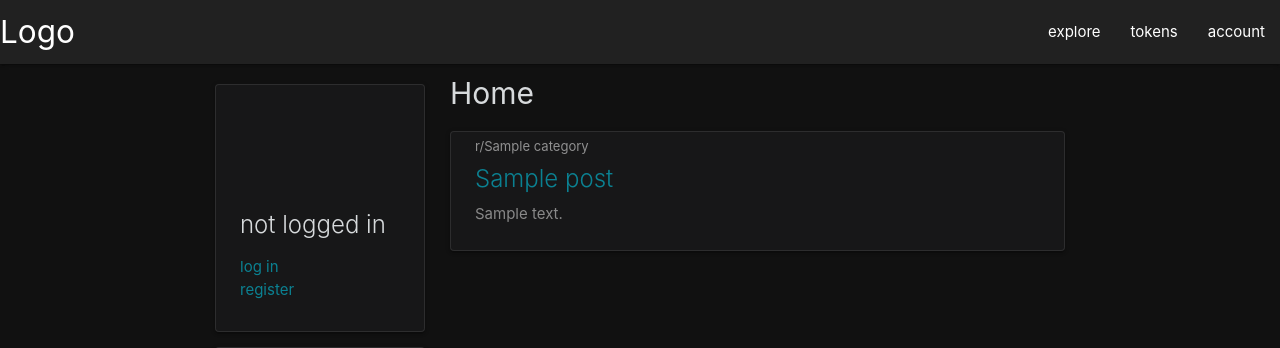
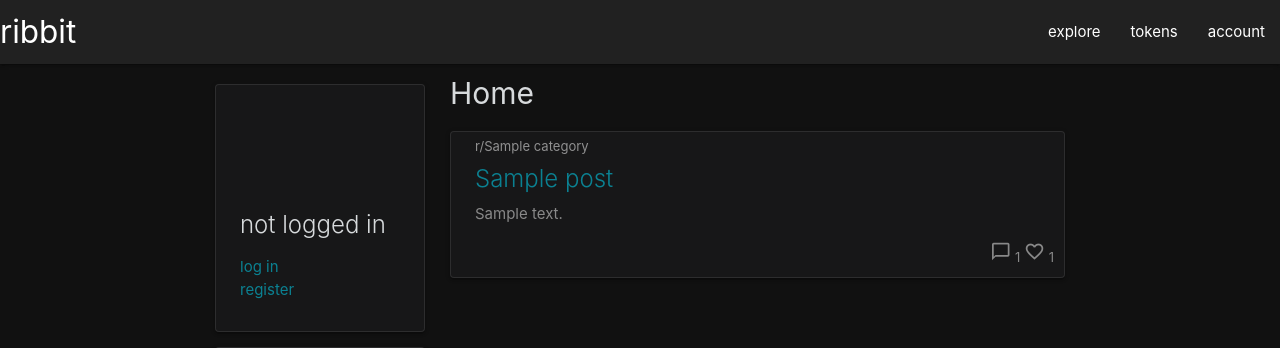
Before and after one commit to Code-Institute-Submissions/Khalanar-ribbit_SepResub, a Django app: page / in a window 1280 px wide. Shown: the top 348 px of the page. Run offline with Django 4.2, Linux system fonts and the light colour scheme; data comes from the database, SQL or seed files in the repository; tables that the repository leaves empty hold one stand-in row (values such as "Sample post").

Commit message:
add comments and likes icons in post and made post into a module to reuse

```diff
--- a/static/css/style.css
+++ b/static/css/style.css
@@ -48,12 +48,12 @@ textarea{
     width: 100px;
     background-color: rgb(70, 70, 70);
     border-radius: 50%;
-    margin: 0px auto 20px auto;
+    margin: 0px auto 10px auto;
     overflow: hidden;
 }
 
 #profile-pic{
-    height:100px;
+    height: 100px;
     width: 100px;
 }
 
@@ -62,6 +62,10 @@ textarea{
     display: flex;
     justify-content: center;
     align-items: center;
+}
+
+.post-content{
+    margin-bottom: 15px;
 }
 
 .card{
@@ -164,8 +168,8 @@ textarea{
     margin-bottom: 7px;
 }
 
-.small-top-padding{
-    padding-top: 5px !important;
+.small-vertical-padding{
+    padding: 5px 10px 10px 24px !important;
 }
 
 
@@ -220,3 +224,13 @@ input:-webkit-autofill{
 .padding-bottom-less{
     padding-bottom: 15px !important;
 }
+
+.comments-likes{
+    text-align: right;
+    margin: 15px 0px 0px 0px;
+    font-size: 0.87em;
+}
+
+i.small{
+    font-size: 1.4rem;
+}
--- a/templates/wall/base.html
+++ b/templates/wall/base.html
@@ -23,7 +23,7 @@
 <body class="darker">
     <nav>
         <div class="nav-wrapper grey darken-4">
-            <a href="{% url 'home' %}" class="brand-logo">Logo</a>
+            <a href="{% url 'home' %}" class="brand-logo">ribbit</a>
             <a href="/" data-target="mobile-demo" class="sidenav-trigger"><i class="material-icons">menu</i></a>
 
             <ul id="nav-mobile" class="right hide-on-med-and-down">
--- a/templates/wall/index.html
+++ b/templates/wall/index.html
@@ -10,13 +10,8 @@
             <h2 id="page-title">Home</h2>
             {% for post in posts %}
 
-            <div class="card">
-                <div class="card-content white-text small-top-padding">
-                    <div class="category-label">r/{{ post.category }}</div>
-                    <span class="card-title"><a href="{% url 'post_view' post.slug %}">{{ post.title }}</a></span>
-                    <p>{{ post.content }}</p>
-                </div>
-            </div>
+            {% include "wall/modules/post_module.html" with post=post%}
+
             {% endfor %}
         </div>
     </div>
--- /dev/null
+++ b/templates/wall/modules/post_module.html
@@ -0,0 +1,13 @@
+<div class="card">
+    <div class="card-content white-text small-vertical-padding">
+        <div class="category-label">r/{{ post.category }}</div>
+        <span class="card-title"><a href="{% url 'post_view' post.slug %}">{{ post.title }}</a></span>
+        <p class="post-content">{{ post.content }}</p>
+        <div class="comments-likes">
+            <p>
+                <i class="small material-icons">chat_bubble_outline</i> {{ post.comments.count }}
+                <i class="small material-icons">favorite_border</i> {{ post.likes.count }}
+            </p>
+        </div>
+    </div>
+</div>
```
Also changed, not shown: templates/wall/category_wall.html (+1 -14 lines), templates/wall/post_view.html (+3 -9 lines).
